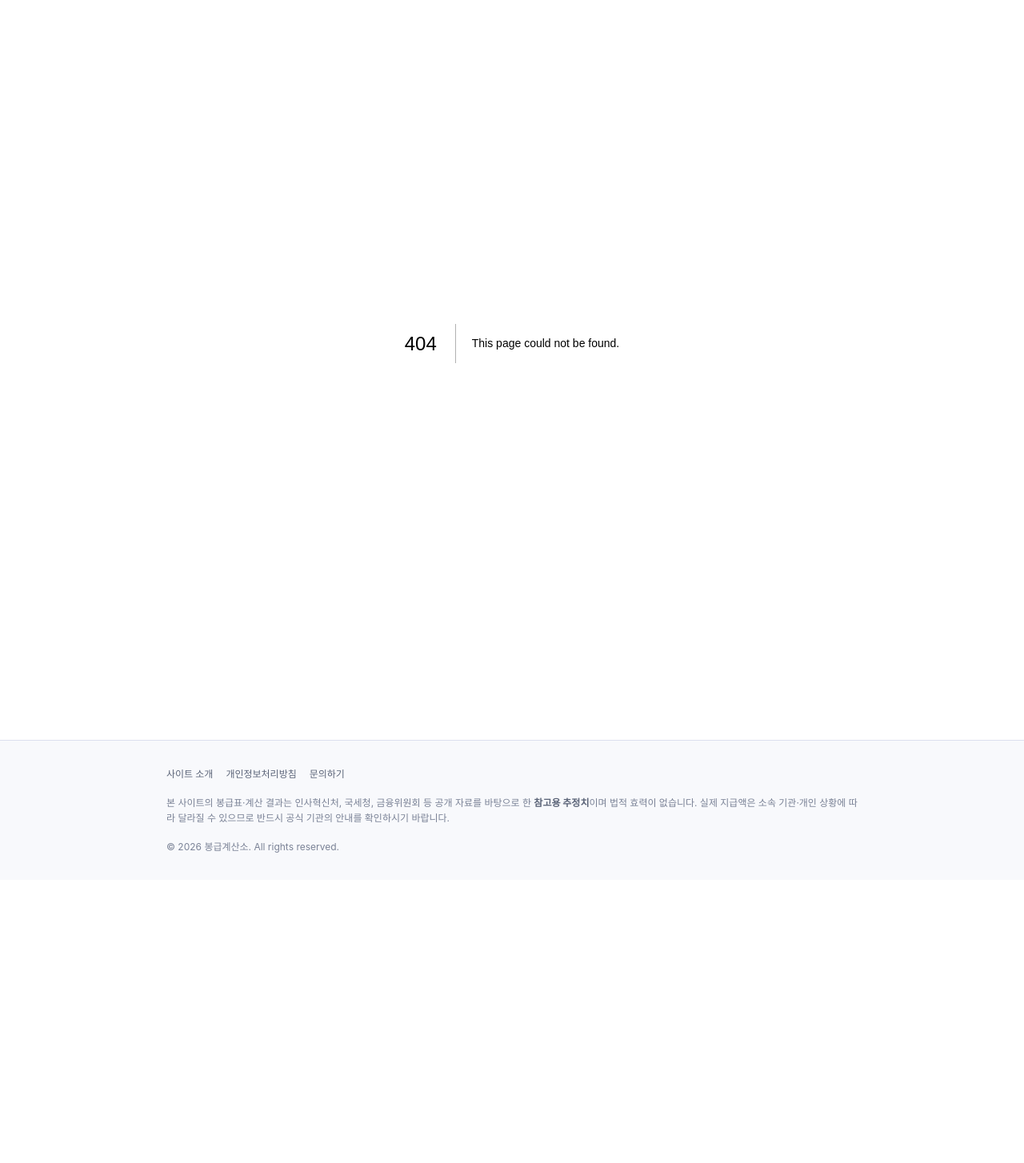
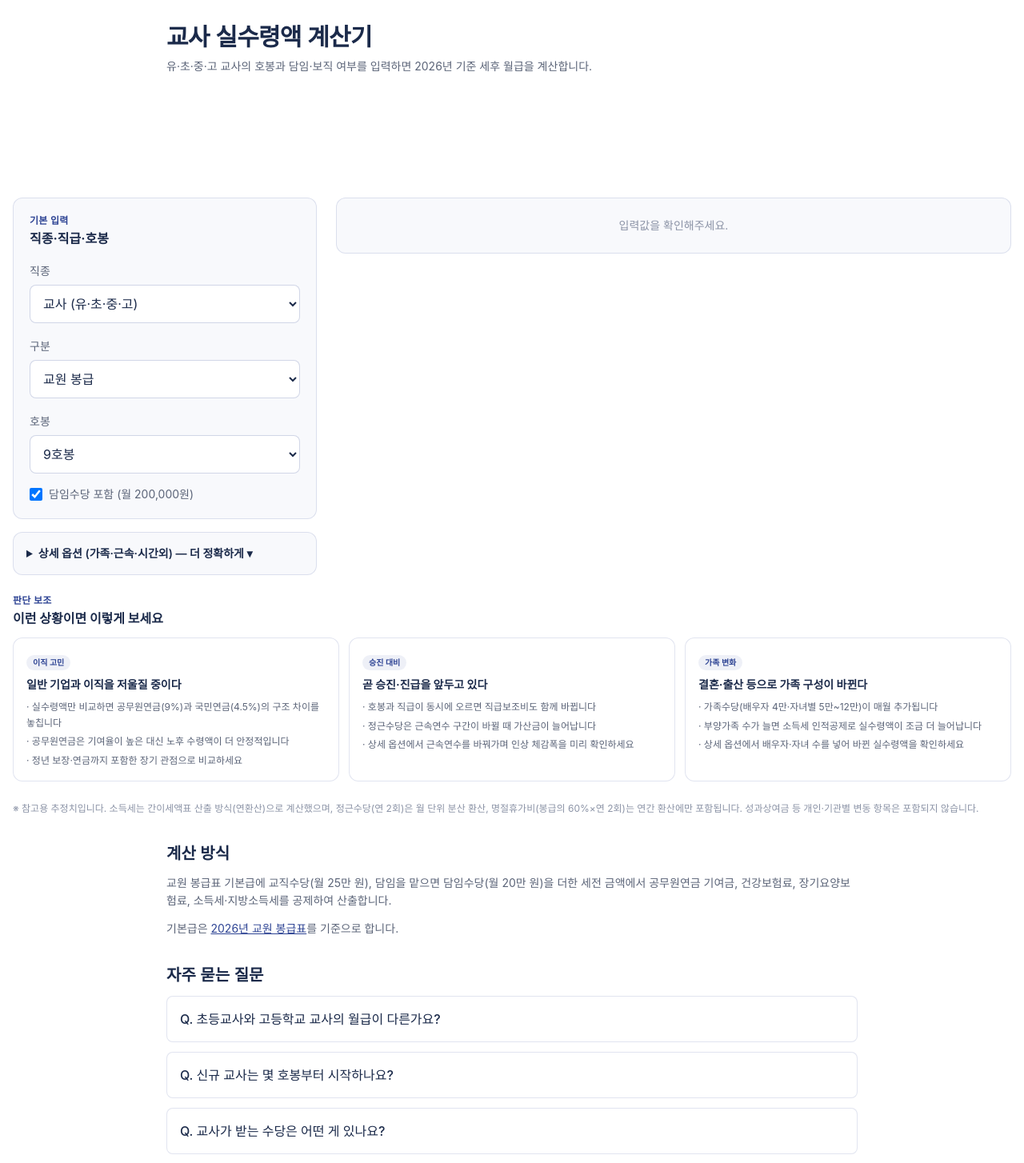
Before and after one commit to parkdane/pay-calc, a Next.js app: page /calc/teacher-net in a window 1280 px wide. Before the commit this address had no page. Shown: the part 60-1514 px from the top of the page at 80% size. Before the commit the page ends 1160 px from the top, so only its background shows below. Built offline with nearby package versions, Linux system fonts and the light colour scheme; a web font is replaced by a local one.

Commit message:
교사 실수령액 계산기 추가, military-net/business-breakeven SEO 반영, calc 목록 순서 변경

```diff
--- a/app/calc/page.tsx
+++ b/app/calc/page.tsx
@@ -24,6 +24,11 @@ const GROUPS = [
     desc: "저축·자산 계획",
     items: [
       {
+        href: "/calc/fire",
+        title: "파이어족 계산기",
+        desc: "조기 은퇴 가능 나이, 몬테카를로 성공확률",
+      },
+      {
         href: "/calc/deposit",
         title: "적금·예금 이자 계산기",
         desc: "세후 만기 수령액 (15.4% 반영)",
@@ -48,11 +53,6 @@ const GROUPS = [
         title: "가구소득 계산기",
         desc: "맞벌이 합산소득, 평균·중위소득 대비 위치",
       },
-      {
-        href: "/calc/fire",
-        title: "파이어족 계산기",
-        desc: "조기 은퇴 가능 나이, 몬테카를로 성공확률",
-      },
     ],
   },
   {
@@ -63,6 +63,11 @@ const GROUPS = [
         href: "/calc/civil-net",
         title: "공무원·경찰·소방 실수령액",
         desc: "직급·호봉 + 가족·근속·시간외 반영",
+      },
+      {
+        href: "/calc/teacher-net",
+        title: "교사 실수령액",
+        desc: "교원 호봉 + 교직수당·담임수당 반영",
       },
       {
         href: "/calc/military-net",
--- /dev/null
+++ b/app/calc/teacher-net/page.tsx
@@ -0,0 +1,71 @@
+import type { Metadata } from "next";
+import CivilNetCalc from "@/components/CivilNetCalc";
+import AdSlot from "@/components/AdSlot";
+import Faq from "@/components/Faq";
+import FaqJsonLd from "@/components/FaqJsonLd";
+import Link from "next/link";
+
+export const metadata: Metadata = {
+  title: "교사 실수령액 계산기 (2026년 호봉표 기준)",
+  description:
+    "유·초·중·고 교사의 호봉과 담임·보직 여부를 입력하면 교직수당·담임수당을 반영한 2026년 세후 월급을 계산합니다.",
+};
+
+const FAQ = [
+  {
+    q: "초등교사와 고등학교 교사의 월급이 다른가요?",
+    a: "기본급(봉급표)은 동일합니다. 유치원·초·중·고 교원은 모두 같은 봉급표(별표11)를 적용받으며, 차이는 임용 시 시작 호봉과 수당 구조에서 발생합니다.",
+  },
+  {
+    q: "신규 교사는 몇 호봉부터 시작하나요?",
+    a: "사범대·교대 졸업자는 보통 9호봉, 비사범계열 출신은 8호봉부터 시작하는 경우가 많습니다. 군 경력 등이 있으면 호봉에 산입됩니다.",
+  },
+  {
+    q: "교사가 받는 수당은 어떤 게 있나요?",
+    a: "전 교원 공통 교직수당 월 25만 원, 담임 교사는 담임수당 월 20만 원, 보직 교사는 보직교사수당 월 15만 원이 추가됩니다. 정액급식비 16만 원, 정근수당, 명절휴가비, 성과상여금(정교사는 26호봉 기준 산정)도 지급됩니다.",
+  },
+  {
+    q: "40호봉이 끝인가요?",
+    a: "아닙니다. 40호봉 이후에는 근속가봉이 적용되어 1년마다 81,000원씩 최대 10호봉(근가10, 월 7,016,100원)까지 오릅니다.",
+  },
+];
+
+export default function Page() {
+  return (
+    <article className="space-y-8">
+      <header className="space-y-2">
+        <h1 className="text-2xl font-bold tracking-tight text-[#1B2A4A] sm:text-3xl">
+          교사 실수령액 계산기
+        </h1>
+        <p className="text-sm text-[#5B6478]">
+          유·초·중·고 교사의 호봉과 담임·보직 여부를 입력하면 2026년 기준 세후 월급을
+          계산합니다.
+        </p>
+      </header>
+
+      <div className="mx-[calc(50%-50vw)] w-screen">
+        <CivilNetCalc defaultOccId="teacher" />
+      </div>
+
+      <section className="space-y-3 text-sm leading-relaxed text-[#5B6478]">
+        <h2 className="text-xl font-bold text-[#1B2A4A]">계산 방식</h2>
+        <p>
+          교원 봉급표 기본급에 교직수당(월 25만 원), 담임을 맡으면 담임수당(월 20만
+          원)을 더한 세전 금액에서 공무원연금 기여금, 건강보험료, 장기요양보험료,
+          소득세·지방소득세를 공제하여 산출합니다.
+        </p>
+        <p>
+          기본급은{" "}
+          <Link href="/salary/teacher" className="text-[#2E4494] underline">
+            2026년 교원 봉급표
+          </Link>
+          를 기준으로 합니다.
+        </p>
+      </section>
+
+      <Faq items={FAQ} />
+      <FaqJsonLd items={FAQ} />
+      <AdSlot id="calc-teacher-net-bottom" />
+    </article>
+  );
+}
--- a/components/CivilNetCalc.tsx
+++ b/components/CivilNetCalc.tsx
@@ -36,8 +36,18 @@ function childAllowance(n: number): number {
   return fa.child1 + fa.child2 + (n - 2) * fa.child3plus;
 }
 
-export default function CivilNetCalc() {
-  const [occIdx, setOccIdx] = useState(0);
+export default function CivilNetCalc({
+  defaultOccId,
+}: {
+  defaultOccId?: (typeof OCCUPATIONS)[number]["id"];
+} = {}) {
+  const initialOccIdx = defaultOccId
+    ? Math.max(
+        OCCUPATIONS.findIndex((o) => o.id === defaultOccId),
+        0
+      )
+    : 0;
+  const [occIdx, setOccIdx] = useState(initialOccIdx);
   const [gradeIdx, setGradeIdx] = useState(0);
   const [hobong, setHobong] = useState(1);
   // 상세 옵션
```
